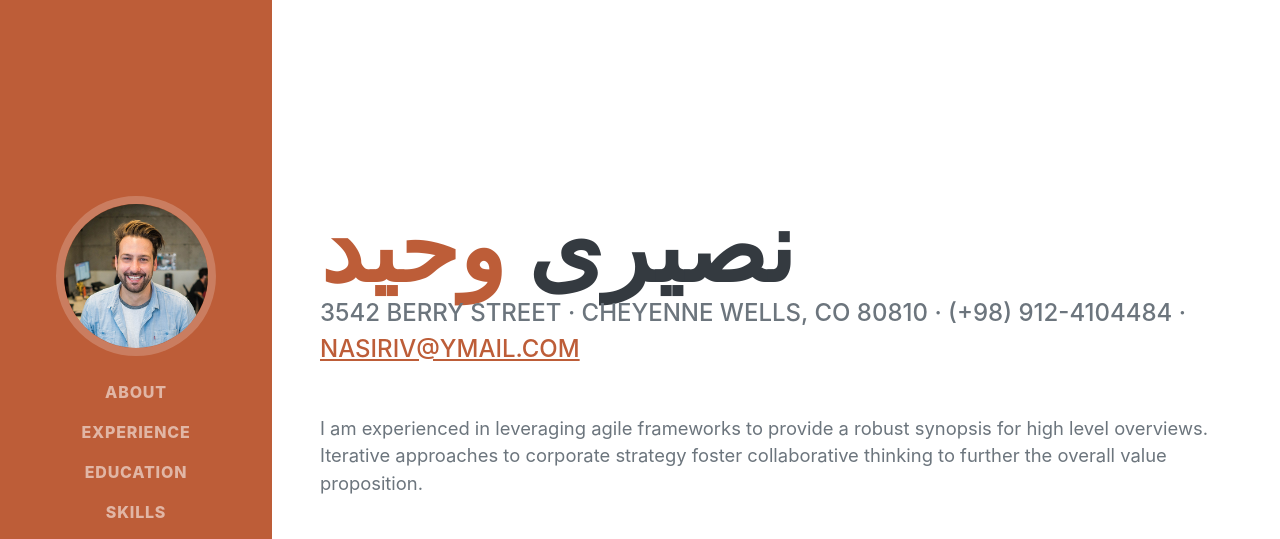
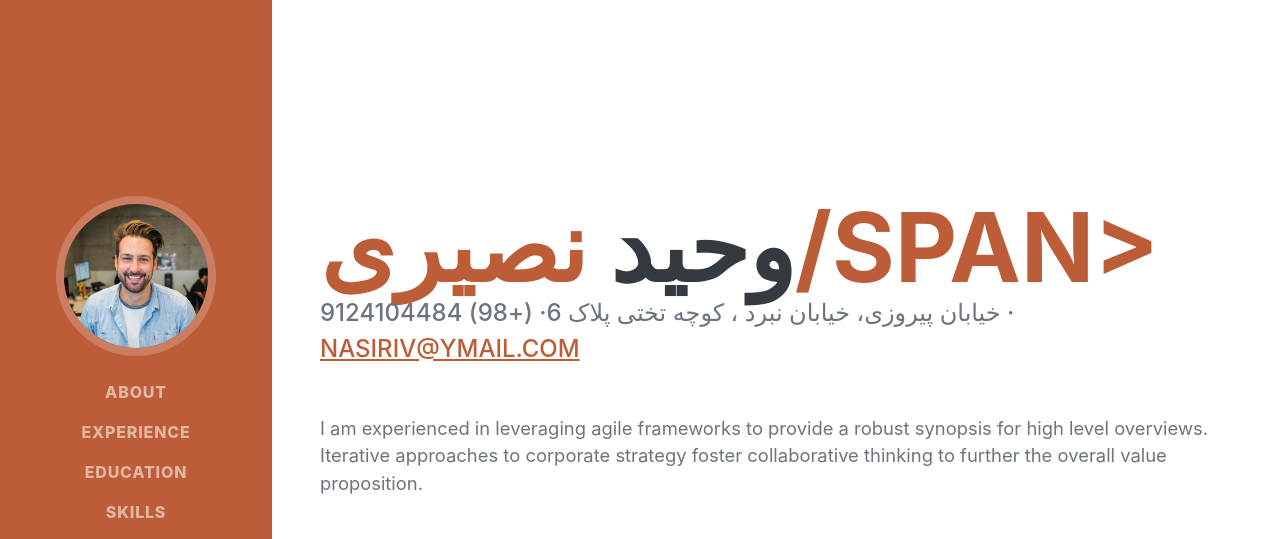
Before and after one commit to nasiriv/cv, a plain HTML site: page index.html in a window 1280 px wide. Shown: the top 539 px of the page. Drawn offline with nearby package versions, Linux system fonts and the light colour scheme; a web font is replaced by a local one.

Commit message:
Update index.html

```diff
--- a/index.html
+++ b/index.html
@@ -40,11 +40,11 @@
             <section class="resume-section" id="about">
                 <div class="resume-section-content">
                     <h1 class="mb-0">
-                       نصیری
-                        <span class="text-primary">وحید</span>
+                       وحید
+                        <span class="text-primary">نصیری/span>
                     </h1>
                     <div class="subheading mb-5">
-                        3542 Berry Street · Cheyenne Wells, CO 80810 · (+98) 912-4104484 ·
+                        خیابان پیروزی، خیابان نبرد ، کوچه تختی پلاک 6· (+98) 9124104484 ·
                         <a href="nasiriv@ymail.com">nasiriv@ymail.com</a>
                     </div>
                     <p class="lead mb-5">I am experienced in leveraging agile frameworks to provide a robust synopsis for high level overviews. Iterative approaches to corporate strategy foster collaborative thinking to further the overall value proposition.</p>
```
